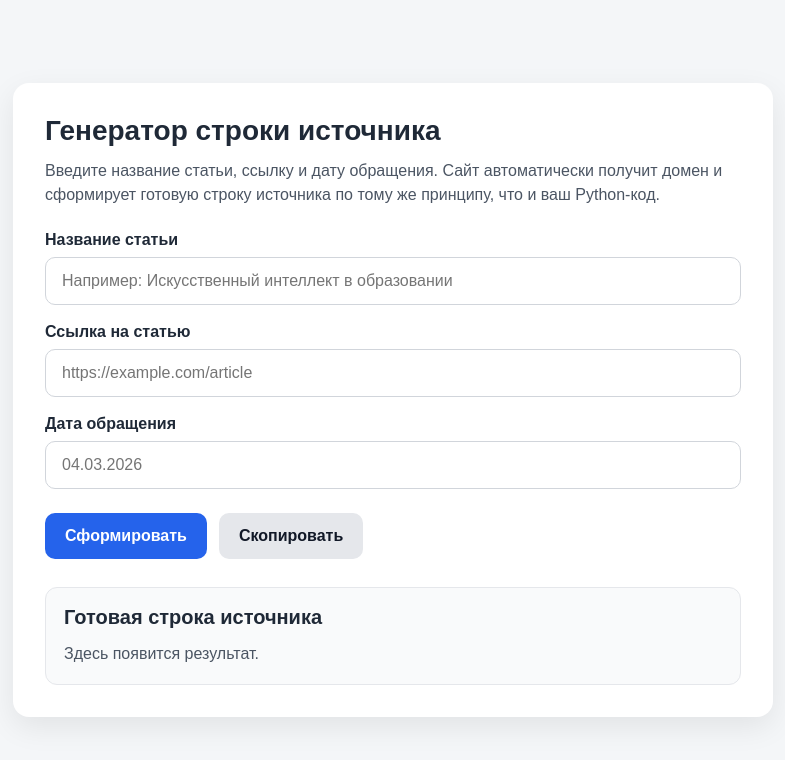
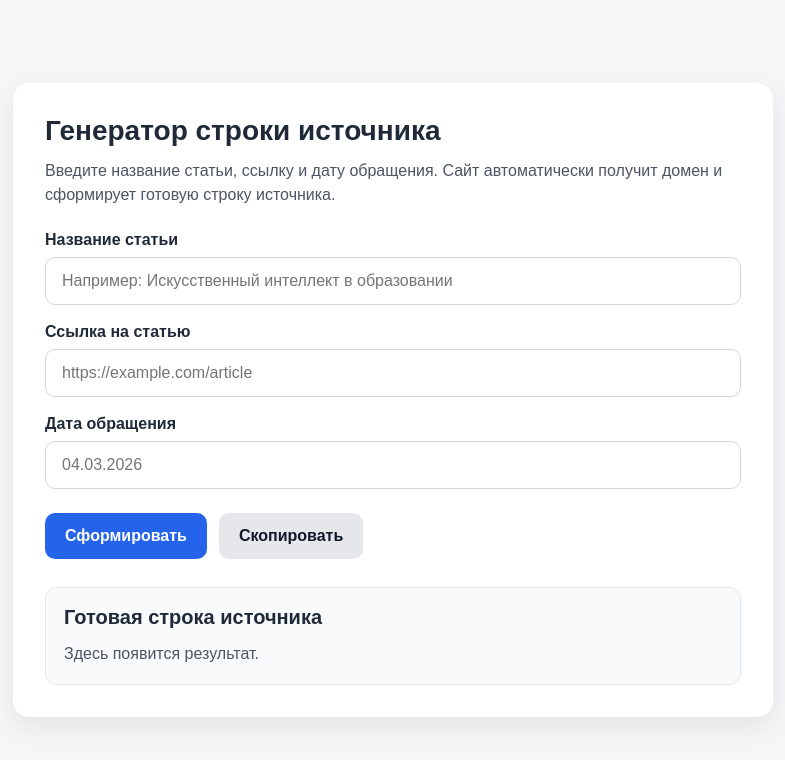
Before and after one commit to 63legacy/source_generator_mirea, a plain HTML site: page index.html in a window 1280 px wide. Shown: the whole page, without its empty margins (247-1032 px from the left). Drawn offline with Linux system fonts and the light colour scheme.

Commit message:
Update index.html
Main text changed

```diff
--- a/index.html
+++ b/index.html
@@ -123,7 +123,7 @@
     <h1>Генератор строки источника</h1>
     <p>
       Введите название статьи, ссылку и дату обращения. Сайт автоматически получит домен
-      и сформирует готовую строку источника по тому же принципу, что и ваш Python-код.
+      и сформирует готовую строку источника.
     </p>
 
     <div class="field">
```
